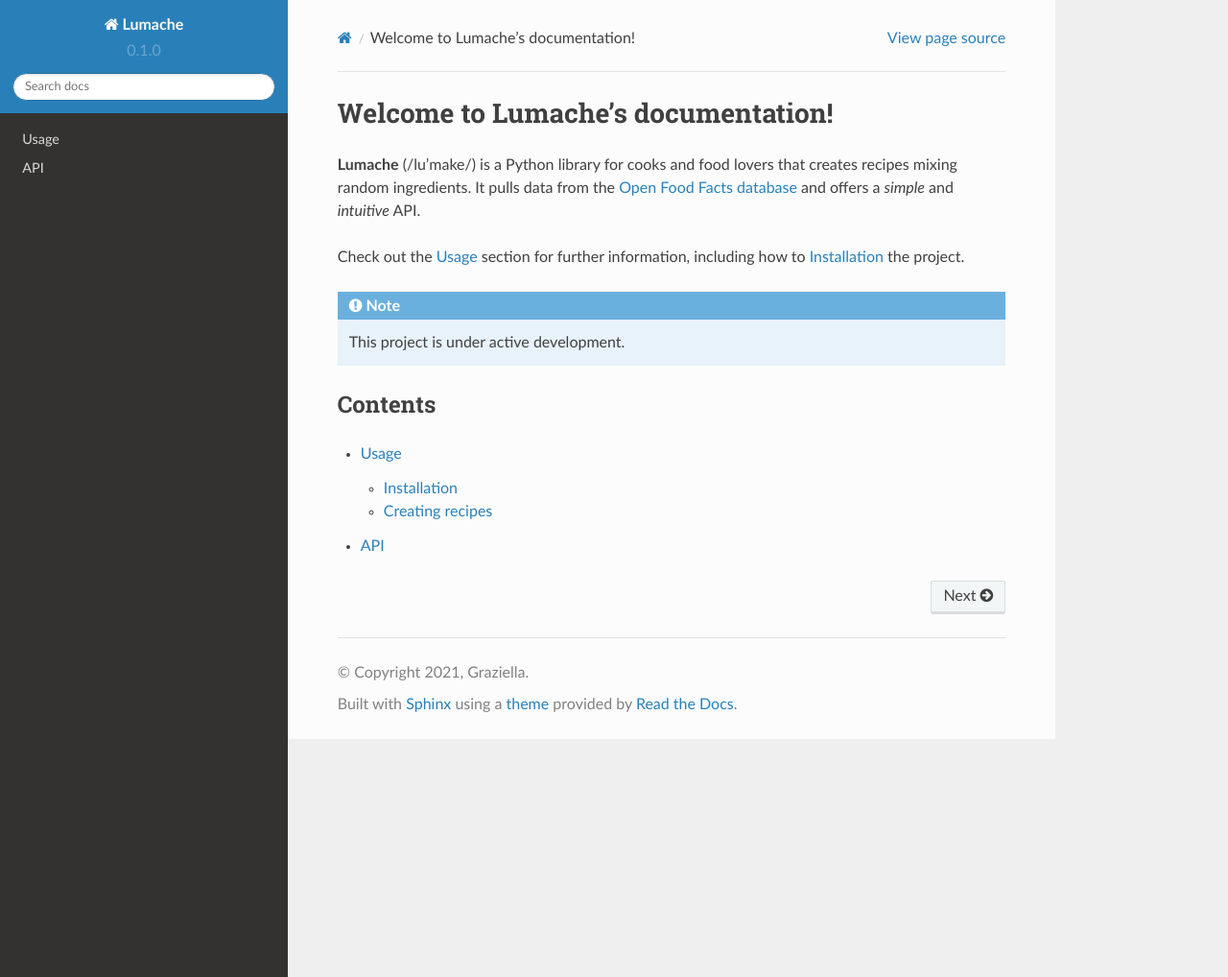
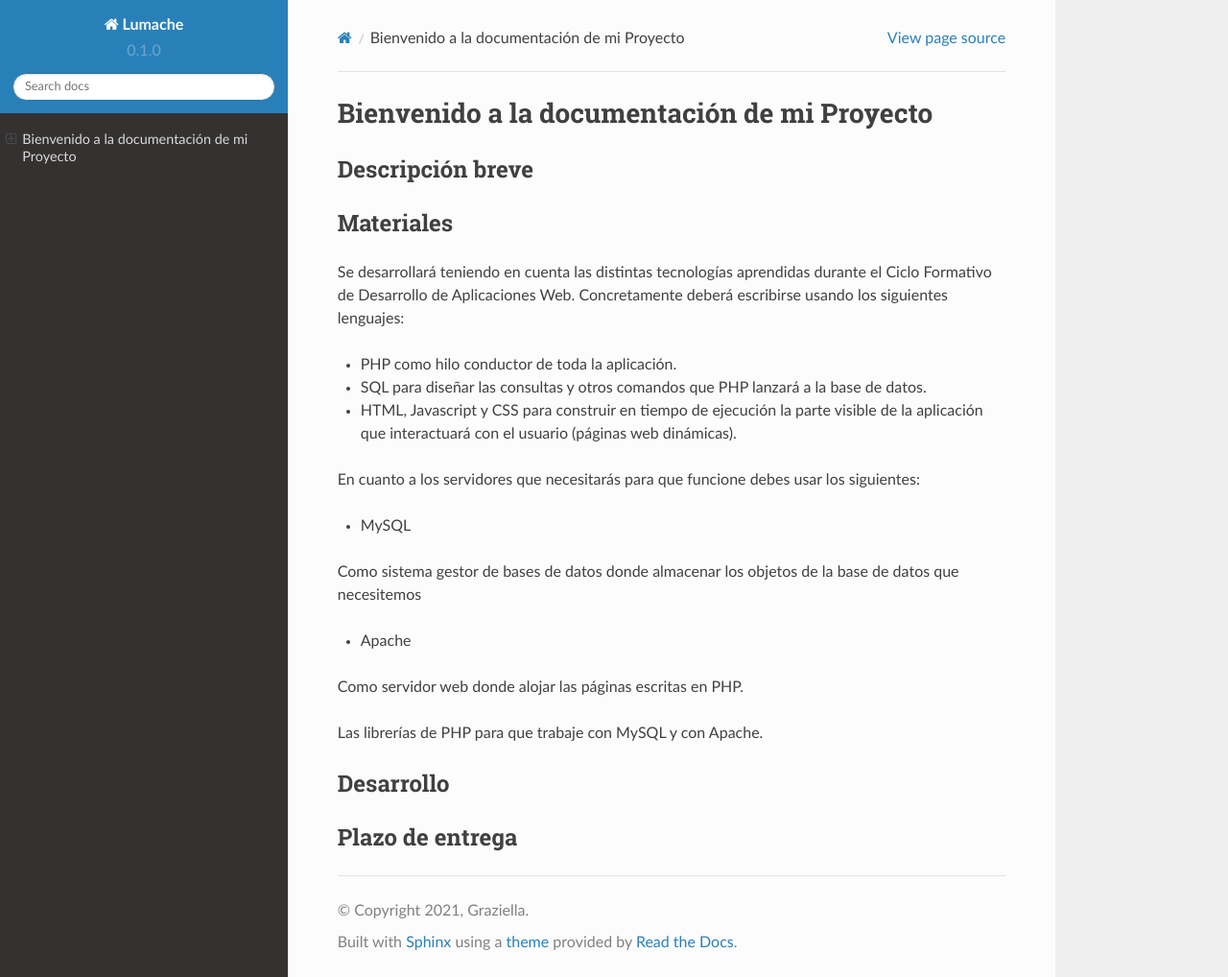
Before and after one commit to flesi/proyecto_DAW, a Sphinx documentation site: the page built from docs/source/index.rst, in a window 1280 px wide and 1018 px high. Shown: the whole window at 96% size. Built offline with Sphinx 7.4.7 and the Read the Docs theme 2.0.0, drawn with Linux system fonts in a browser that asks for light colours.

Commit message:
Update index.rst

```diff
--- a/docs/source/index.rst
+++ b/docs/source/index.rst
@@ -1,22 +1,37 @@
-Welcome to Lumache's documentation!
+Bienvenido a la documentación de mi Proyecto
 ===================================
-
-**Lumache** (/lu'make/) is a Python library for cooks and food lovers
-that creates recipes mixing random ingredients.
-It pulls data from the `Open Food Facts database <https://world.openfoodfacts.org/>`_
-and offers a *simple* and *intuitive* API.
-
-Check out the :doc:`usage` section for further information, including
-how to :ref:`installation` the project.
-
-.. note::
-
-   This project is under active development.
-
-Contents
+Descripción breve
 --------
 
-.. toctree::
+Materiales
+--------
+Se desarrollará teniendo en cuenta las distintas tecnologías aprendidas durante el Ciclo Formativo de Desarrollo de Aplicaciones Web.
+Concretamente deberá escribirse usando los siguientes lenguajes:
 
-   usage
-   api
+- PHP como hilo	conductor de toda la aplicación.
+
+- SQL para diseñar las consultas y otros comandos que PHP lanzará a la base de datos.
+
+- HTML,	Javascript y CSS para construir en tiempo de ejecución la parte visible de la	aplicación que interactuará con el usuario (páginas web dinámicas).
+
+
+En cuanto a los servidores que necesitarás para que funcione debes usar los siguientes:
+
+-	MySQL
+
+Como sistema gestor de bases de datos donde almacenar los objetos de la base de datos que necesitemos
+
+-	 Apache
+
+Como servidor web donde alojar las páginas escritas en PHP.
+
+Las librerías de PHP para que trabaje con MySQL y con Apache.
+
+
+
+
+Desarrollo
+--------
+
+Plazo de entrega
+--------
```
